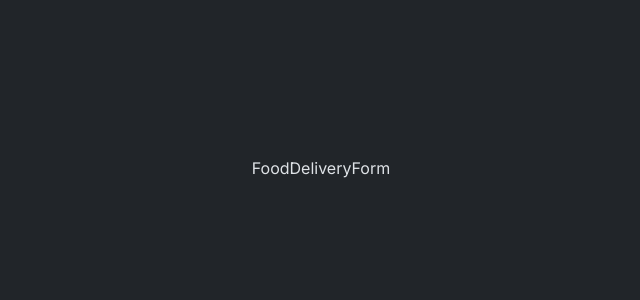
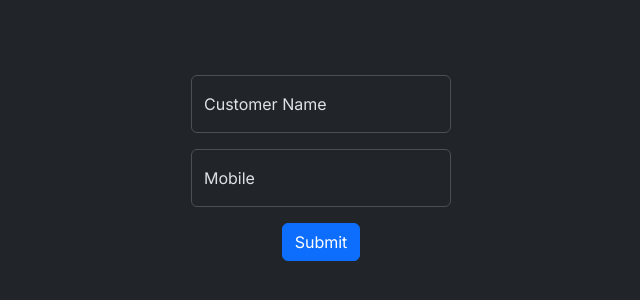
Before and after one commit to NtonBala/food-delivery-form, a React (Vite) app: page / in a window 1280 px wide. Shown: the part 232-532 px from the top of the page, without its empty margins (319-959 px from the left). Built offline with nearby package versions, Linux system fonts and the light colour scheme.

Commit message:
Add typical way of creating React form & handling submit

```diff
--- a/src/FoodDeliveryForm.tsx
+++ b/src/FoodDeliveryForm.tsx
@@ -1,5 +1,49 @@
-import React from 'react';
+import React, { ChangeEvent, SyntheticEvent, useState } from 'react';
+
+type FoodDeliveryFormType = {
+  customerName: string;
+  mobile: string;
+};
 
 export const FoodDeliveryForm = () => {
-  return <div>FoodDeliveryForm</div>;
+  const [values, setValues] = useState<FoodDeliveryFormType>({
+    customerName: '',
+    mobile: '',
+  });
+
+  const handleInputChange = (e: ChangeEvent<HTMLInputElement>) => {
+    const { name, value } = e.target;
+
+    setValues({ ...values, [name]: value });
+  };
+
+  const onSubmit = (e: SyntheticEvent<HTMLFormElement>) => {
+    e.preventDefault();
+    console.log(values);
+  };
+
+  return (
+    <form autoComplete="off" onSubmit={onSubmit}>
+      <div className="form-floating mb-3">
+        <input
+          type="text"
+          name="customerName"
+          className="form-control"
+          placeholder="Customer Name"
+          value={values.customerName}
+          onChange={handleInputChange}
+        />
+        <label>Customer Name</label>
+      </div>
+
+      <div className="form-floating mb-3">
+        <input type="text" name="mobile" className="form-control" placeholder="Mobile" value={values.mobile} onChange={handleInputChange} />
+        <label>Mobile</label>
+      </div>
+
+      <button type="submit" className="btn btn-primary">
+        Submit
+      </button>
+    </form>
+  );
 };
```
